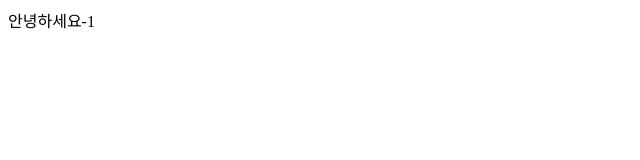
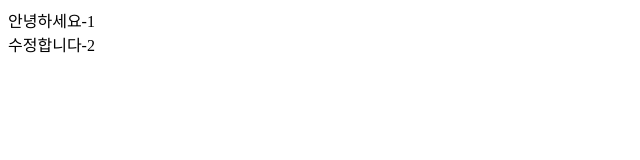
Before and after one commit to dlgnlwo0301/git-blog, a plain HTML site: page index.html in a window 1280 px wide. Shown: the whole page, without its empty margins (0-640 px from the left). Drawn offline with Linux system fonts and the light colour scheme.

Commit message:
수정본 커밋

```diff
--- a/index.html
+++ b/index.html
@@ -6,6 +6,7 @@
     <title>Git 테스트</title>
   </head>
   <body>
-    안녕하세요-1
+    안녕하세요-1 <br />
+    수정합니다-2
   </body>
 </html>
```
